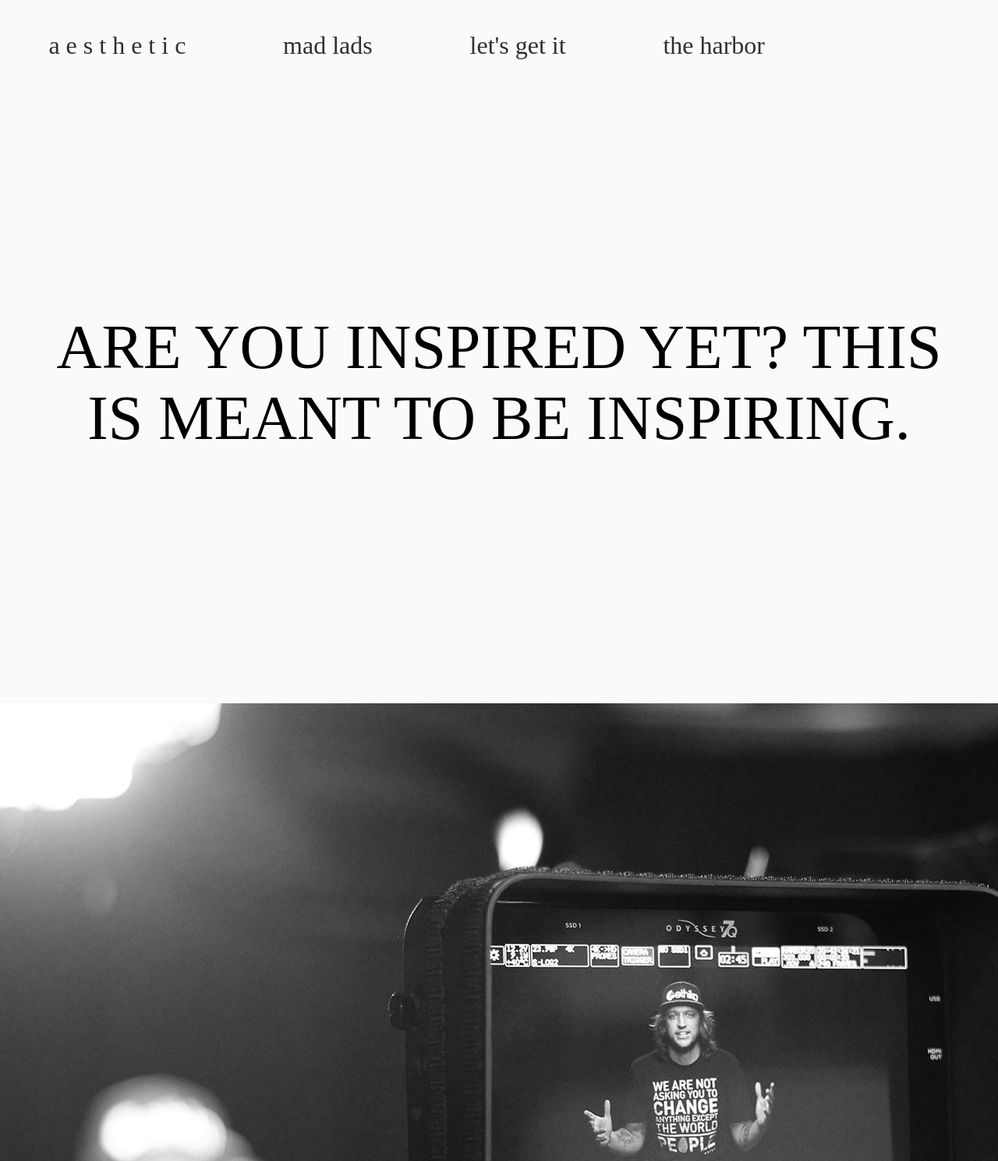
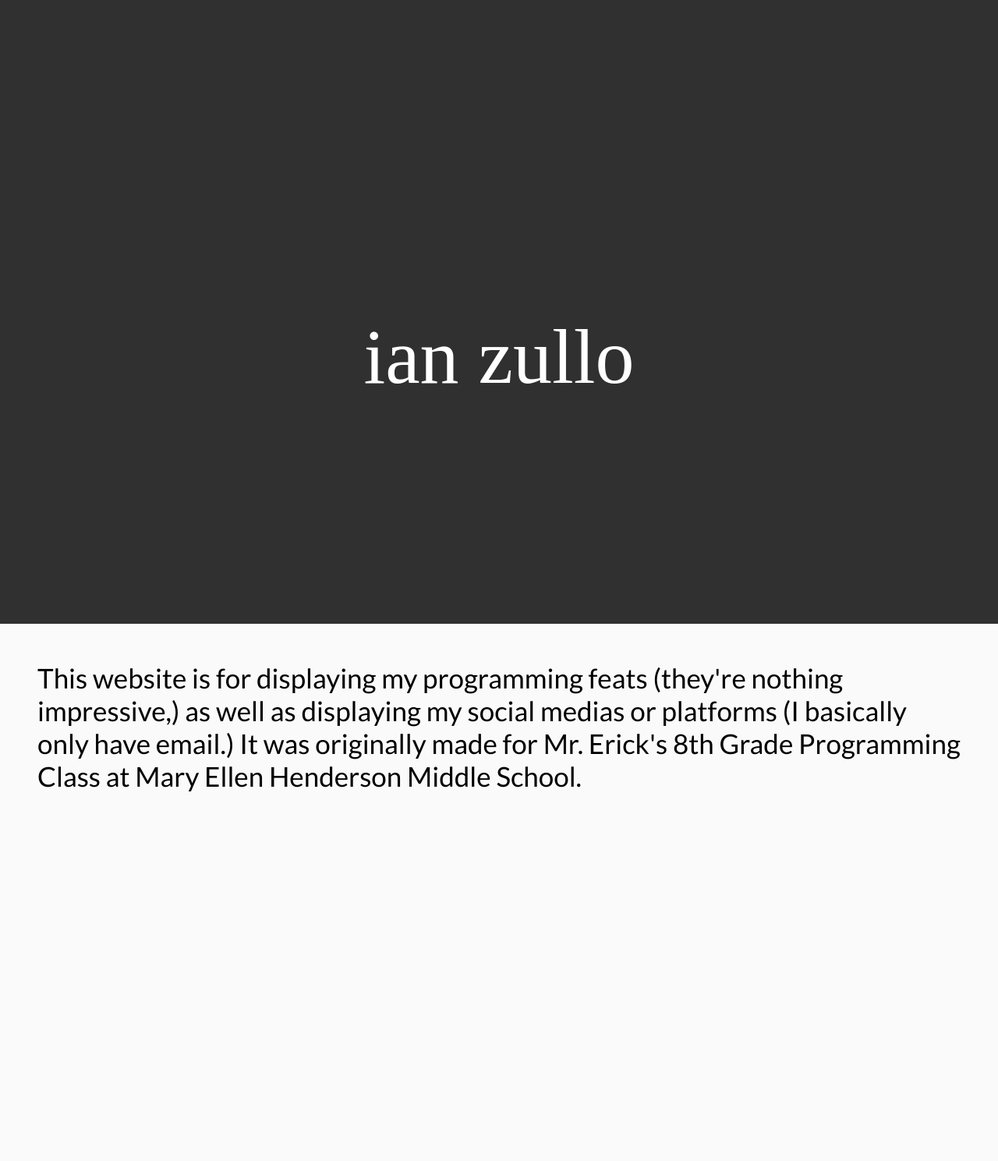
Before and after one commit to ianzullo/ianzullo.github.io, a plain HTML site: page index.html in a window 1280 px wide. Shown: the top 1489 px of the page at 78% size. Drawn offline with Linux system fonts and the light colour scheme; a web font is replaced by a local one.

Commit message:
HUGE CHANGES BOIS
Content, New Layout, Experimental Script, Experimental Button

```diff
--- a/index.html
+++ b/index.html
@@ -6,25 +6,24 @@
     <title>Hypebeast</title>
     <link rel="stylesheet" href="style/style.css">
     <link rel="icon" href="img/sadboys.png">
+    <link href="https://fonts.googleapis.com/css?family=Lato|Open+Sans|Raleway|Roboto" rel="stylesheet">
 </head>
 
 <body>
-    <header>
-        <a href="vaperwere/index.html">
-            <p>a e s t h e t i c</p>
-        </a>
-        <a href="pack/index.html">
-            <p>mad lads</p>
-        </a>
-        <a href="good/index.html">
-            <p>let's get it</p>
-        </a>
-        <a href="harbor/index.html">
-            <p>the harbor</p>
-        </a>
-    </header>
-    <p class="content">ARE YOU INSPIRED YET? THIS IS MEANT TO BE INSPIRING.</p>
-    <div class="bg"></div>
+    <section class="title">
+        <h1>ian zullo</h1>
+    </section>
+    <section class="content">
+      <p>This website is for displaying my programming feats
+      (they're nothing impressive,) as well as displaying my
+      social medias or platforms (I basically only have email.)
+      It was originally made for Mr. Erick's 8th Grade Programming
+      Class at Mary Ellen Henderson Middle School.
+    </p>
+  <!-- <div class="menu">
+      <p>Portfolio</p>
+    </div> -->
+    </section>
     <script src="script.js"></script>
 </body>
 
--- a/script.js
+++ b/script.js
@@ -16,3 +16,13 @@ window.addEventListener('scroll', function(e) {
         console.log(document.getElementsByTagName('header'));
     }
 });
+
+slant = false;
+
+window.addEventListener('scroll', function(e) {
+    console.log(slant);
+if (slant == false && window.scrollY >= document.documentElement.clientHeight / 10) {
+  slant = true;
+  document.getElementsByClassName('title').className = 'slant-title';
+  console.log(document.getElementsByClassName('title'));
+}
--- a/style/style.css
+++ b/style/style.css
@@ -11,75 +11,64 @@
 * {
     margin: 0;
     padding: 0;
-    box-sizing: border-box;
+    border: 0;
+    outline: 0;
+    font-size: 100%;
+    vertical-align: baseline;
+    background: transparent;
 }
 
-body {
-    background: #FAFAFA;
+.title {
+    background-color: #303030;
+    position: relative;
+    top: 0;
+    height: 100vh;
+    width: 100vw;
+    clear: left;
 }
 
-header {
-    background-color: #FAFAFA;
-    position: fixed;
-    top: 0;
-    height: 15vh;
-    width: 100%;
-    transition: background-color 0.5s ease;
-}
-
-header.top {
-    background-color: #FAFAFA;
-    position: fixed;
-    top: 0;
-    height: 15vh;
-    width: 100%;
-}
-
-header.scroll {
-    background-color: rgba(250, 250, 250, 0.5);
-    position: fixed;
-    top: 0;
-    height: 15vh;
-    width: 100%;
-}
-
-header p {
-    color: #303030;
-    float: left;
-    margin-top: 2vh;
-    font-size: 4vh;
-    text-decoration: none;
+.title h1 {
+    color: #FFFFFF;
+    font-size: 100px;
+    font-family: 'Futura-Medium';
     text-align: center;
-    padding: 2vh 3vh;
-    font-family: 'Futura-Medium';
-    margin-top: 3vh;
-    margin-left: 3vw;
-    margin-right: 3vw;
-    text-shadow: 0px 1px 1px rgba(0, 0, 0, 0);
-    border-radius: 5%;
-}
-
-header p:hover {
-    background-color: #eeeeee;
-}
-
-header.scroll p:hover {
-    background-color: rgba(238, 238, 238, 0.5);
+    font-weight: lighter;
+    padding-top: 50vh;
 }
 
 .content {
-    color: #000000;
-    font-size: 5em;
-    font-family: 'Futura-Medium';
-    margin-top: 50vh;
-    text-align: center;
-    margin-left: 3vw;
-    margin-right: 3vw;
+    background-color: #FAFAFA;
+    width: 100vw;
+    height: 100vh;
+    position: relative;
 }
 
-.bg {
-    background-image: url('../img/bg.jpg');
-    margin-top: 40vh;
-    height: 150vh;
-    width: 100%;
+.content p {
+    color: #000000;
+    font-family: 'Lato', sans-serif;
+    padding: 6vh;
+    font-size: 35px;
 }
+
+/*.menu {
+  bottom: 0vh;
+  left: 40vw;
+}
+
+.menu p {
+    color: #FFFFFF;
+    background-color: #00897B;
+    font-family: 'Lato', sans-serif;
+    margin: 2vh;
+    font-size: 30px;
+    padding: 3.5vh;
+    width: 14.5vw;
+    text-align: center;
+    margin-top: 100px;
+    transition: background-color, ease 0.2s;
+}
+
+.menu p:hover {
+    background-color: #00695C;
+    color: #FFFFFF;
+}*/
```
